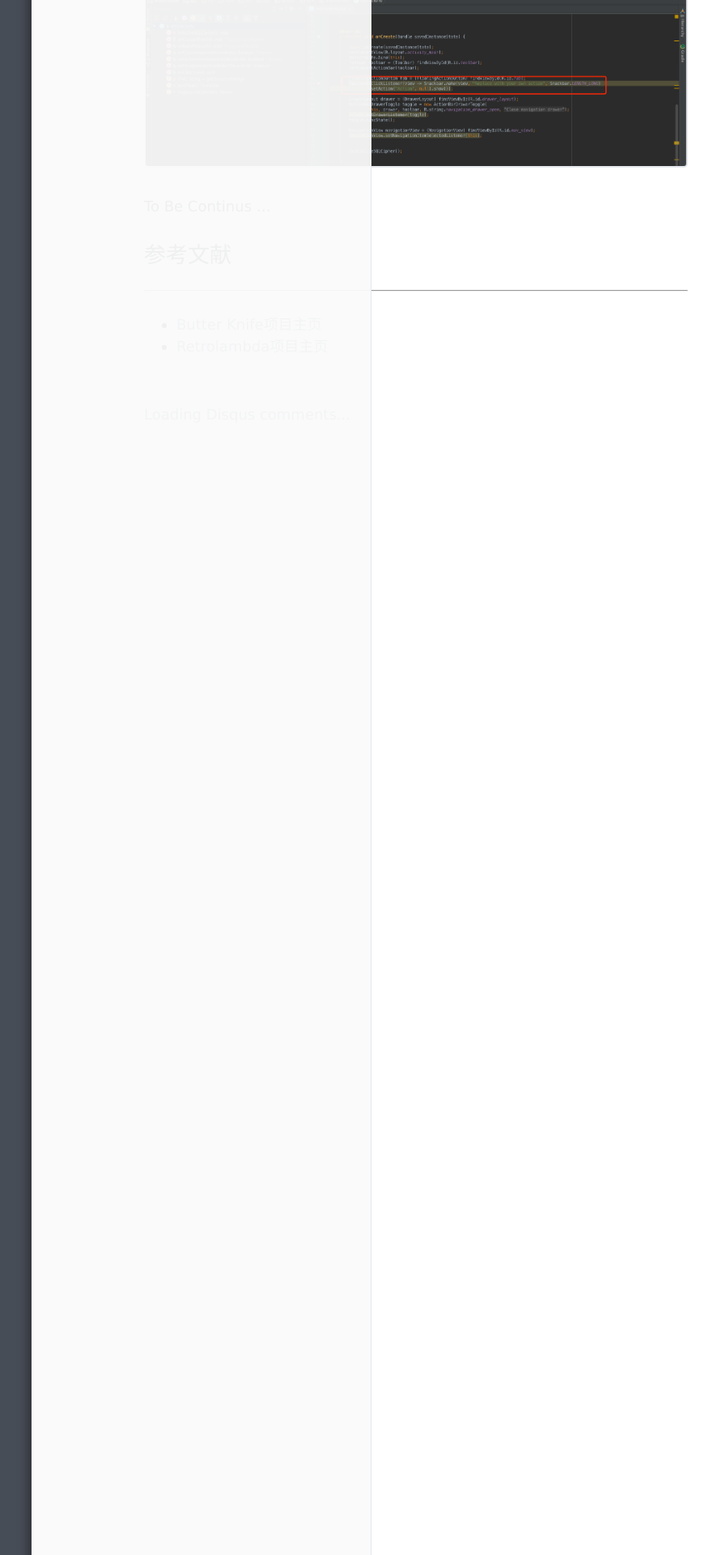
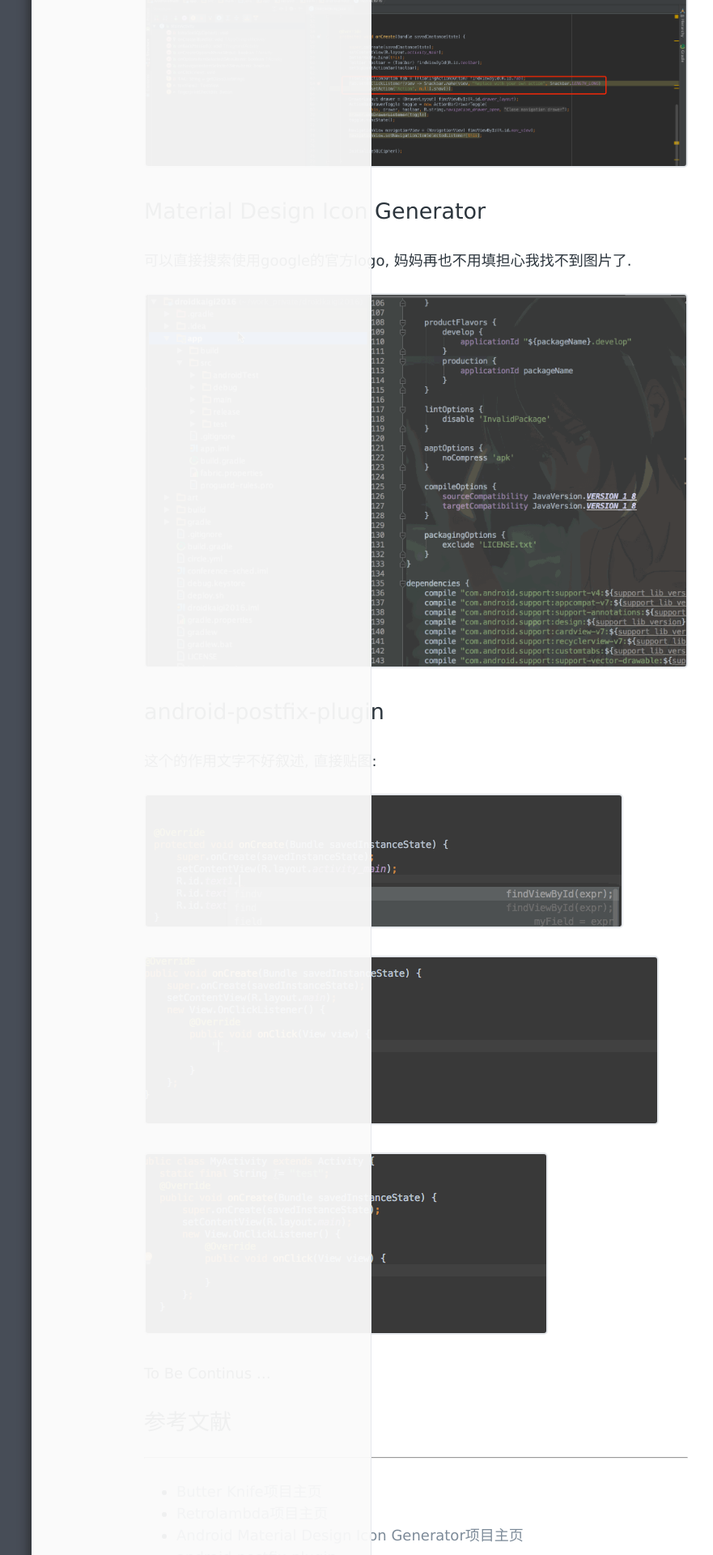
Before and after one commit to aiziyuer/aiziyuer.github.io, a Jekyll site: the page built from _posts/mobile/2016-08-28-android-develop-goods.markdown, in a window 1280 px wide. Shown: the part 2597-4517 px from the top of the page at 81% size, without its empty margins (126-1007 px from the left). Built offline with Jekyll 4.4.1, drawn with Linux system fonts in a browser that asks for light colours; comment, search, counter and statistics services are not loaded.

Commit message:
更新文章

```diff
--- a/_posts/mobile/2016-08-28-android-develop-goods.markdown
+++ b/_posts/mobile/2016-08-28-android-develop-goods.markdown
@@ -72,6 +72,23 @@ android {
 ![image](/image/android-develop-goods/QQ20160904-0.png)
 
 
+## Material Design Icon Generator
+
+可以直接搜索使用google的官方logo, 妈妈再也不用填担心我找不到图片了.
+
+![image](/image/android-develop-goods/capture.gif)
+
+
+## android-postfix-plugin
+
+这个的作用文字不好叙述, 直接贴图:
+
+![image](/image/android-develop-goods/8d45e898-64a6-11e5-8c32-8f38b0105177.gif)
+
+![image](/image/android-develop-goods/3c131392-f4ad-11e4-98a0-e56dbfab8c69.gif)
+
+![image](/image/android-develop-goods/c8f2ceb6-f24a-11e4-8711-c5f2a5d205d4.gif)
+
 To Be Continus ...
 
 ## 参考文献
@@ -79,3 +96,5 @@ To Be Continus ...
 
 - [Butter Knife项目主页](https://jakewharton.github.io/butterknife/)
 - [Retrolambda项目主页](https://github.com/evant/gradle-retrolambda)
+- [Android Material Design Icon Generator项目主页](https://github.com/konifar/android-material-design-icon-generator-plugin)
+- [android-postfix-plugin](https://github.com/takahirom/android-postfix-plugin)
```
Also changed, not shown: image/android-develop-goods/3c131392-f4ad-11e4-98a0-e56dbfab8c69.gif (added), image/android-develop-goods/8d45e898-64a6-11e5-8c32-8f38b0105177.gif (added), image/android-develop-goods/c8f2ceb6-f24a-11e4-8711-c5f2a5d205d4.gif (added), image/android-develop-goods/capture.gif (added).
